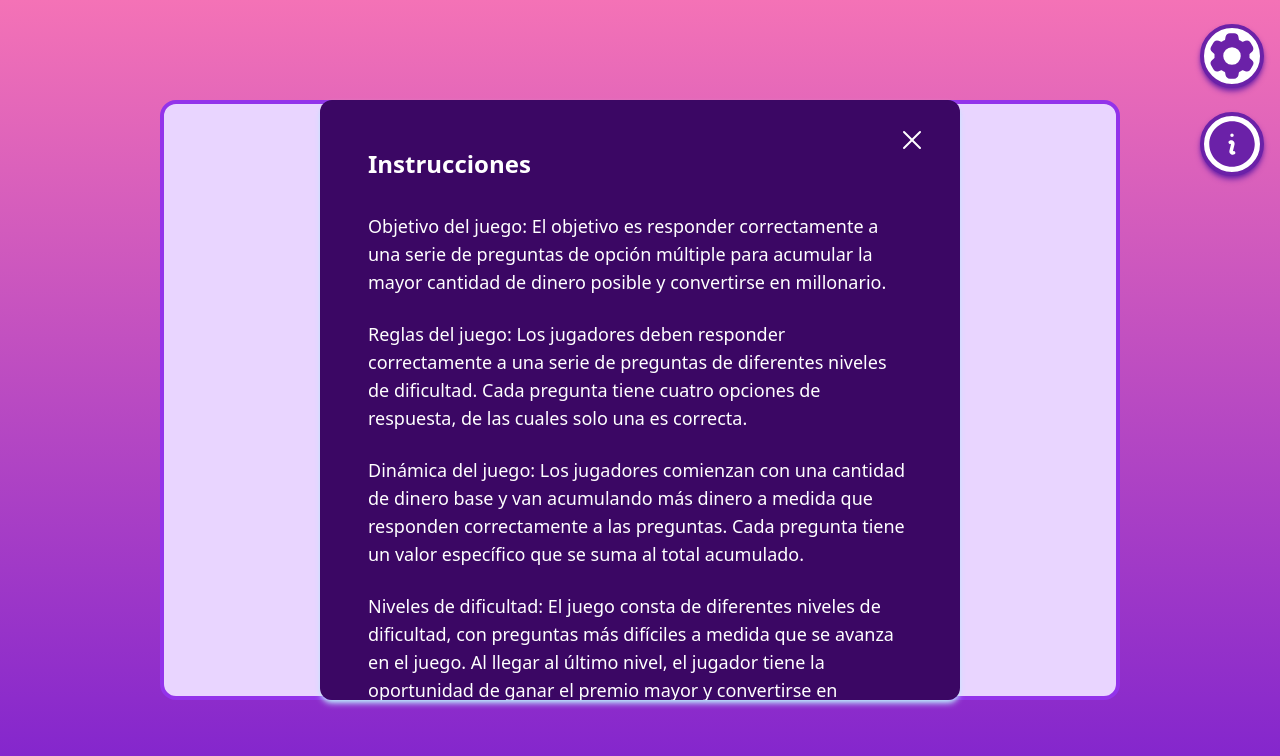
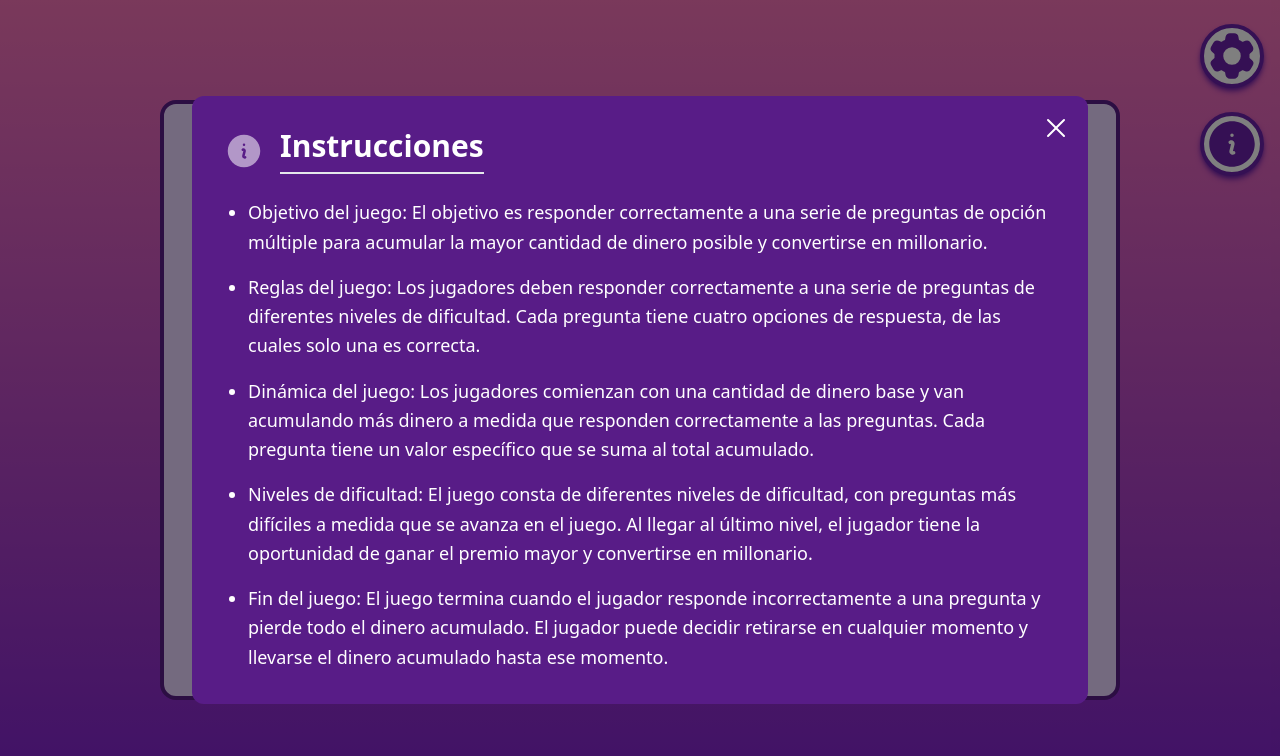
Before and after one commit to VedGarcia/RetoTrivia, a React (Vite) app: page /level-up in a window 1280 px wide. Both pictures are taken after a click on the icon 1232 px from the left and 144 px from the top of the page. Shown: the top 756 px of the page. Built offline with nearby package versions, Linux system fonts and the light colour scheme.

Commit message:
Rediseño e inclusion de animaciones
Se añadio nuevas animaciones y se rediseño el menu de instrucciones y ajusto la paleta de colores de los emojis

```diff
--- a/src/components/Button/index.jsx
+++ b/src/components/Button/index.jsx
@@ -1,6 +1,6 @@
 const Botton = ({ children }) => {
   return (
-    <button className="w-80 content-center text-2xl font-bold uppercase text-violet-950 hover:text-white hover:bg-violet-500 border-solid border-4 bg-white rounded-full px-4 py-1 m-2">
+    <button className="w-80 text-center text-2xl font-bold uppercase text-violet-950 hover:text-white hover:bg-violet-600 border-solid border-4 border-violet-950 bg-white rounded-full px-4 py-2 m-2 transition-transform  hover:scale-105 hover:shadow-lg hover:border-violet-500 focus:outline-none focus:ring-2 focus:ring-violet-300 focus:ring-opacity-50">
       {children}
     </button>
   );
--- a/src/components/Information/index.jsx
+++ b/src/components/Information/index.jsx
@@ -1,6 +1,6 @@
-import { XMarkIcon } from "@heroicons/react/24/solid";
+import { InformationCircleIcon, XMarkIcon } from "@heroicons/react/24/solid";
 
-const Information = ({state, setState}) => {
+const Information = ({ state, setState }) => {
   const info = [
     "Objetivo del juego: El objetivo es responder correctamente a una serie de preguntas de opción múltiple para acumular la mayor cantidad de dinero posible y convertirse en millonario.",
     "Reglas del juego: Los jugadores deben responder correctamente a una serie de preguntas de diferentes niveles de dificultad. Cada pregunta tiene cuatro opciones de respuesta, de las cuales solo una es correcta.",
@@ -8,23 +8,32 @@ const Information = ({state, setState}) => {
     "Niveles de dificultad: El juego consta de diferentes niveles de dificultad, con preguntas más difíciles a medida que se avanza en el juego. Al llegar al último nivel, el jugador tiene la oportunidad de ganar el premio mayor y convertirse en millonario.",
     "Fin del juego: El juego termina cuando el jugador responde incorrectamente a una pregunta y pierde todo el dinero acumulado. El jugador puede decidir retirarse en cualquier momento y llevarse el dinero acumulado hasta ese momento.",
   ];
+
+  if (!state) return null;
+
   return (
-    <>
-    { state &&
-    <div className="w-2/4 h-3/4 overflow-hidden rounded-xl absolute  grid place-content-center shadow-md shadow-sky-200">
-      <div className="w-full h-full bg-purple-950 scroll-p-4 text-white p-12 overflow-y-scroll">
-        <XMarkIcon onClick={()=> setState(!state)} className="w-8 h-8 absolute top-6 right-8 cursor-pointer" />
-        <h2 className="font-bold select-none text-2xl mb-8">Instrucciones</h2>
-        <ul>
-          {info.map((i, index) => (
-            <li className="select-none text-lg mb-6" key={index}>
-              {i}
-            </li>
-          ))}
-        </ul>
+    <div className="fixed inset-0 flex items-center justify-center bg-black bg-opacity-50 z-50">
+      <div className="w-11/12 max-w-4xl bg-gradient-to-br from-purple-900 to-purple-900 text-white rounded-xl relative animate-modal-enter">
+        <XMarkIcon
+          onClick={() => setState(false)}
+          className="w-8 h-8 absolute top-4 right-4 cursor-pointer text-white duration-300"
+        />
+        <div className="p-8 max-h-[80vh] overflow-y-auto">
+          <div className="flex items-center mb-6">
+            <InformationCircleIcon className="w-10 h-10 text-white mr-4 animate-pulse"/>
+            <h2 className="font-bold text-3xl border-b-2 pb-2">Instrucciones</h2>
+          </div>
+          <ul className="list-disc pl-6 space-y-4">
+            {info.map((i, index) => (
+              <li className="text-lg leading-relaxed" key={index}>
+                {i}
+              </li>
+            ))}
+          </ul>
+        </div>
       </div>
-    </div>}
-    </>
+    </div>
   );
 };
+
 export default Information;
--- a/src/components/Layout/index.jsx
+++ b/src/components/Layout/index.jsx
@@ -9,11 +9,11 @@ const Layout = ({ children }) => {
   const [showInformation, setShowInformation] = useState(false);
   return (
     <>
-      <section className="w-screen h-screen flex flex-col items-center justify-center bg-gradient-to-b from-pink-400 to-purple-700">
+      <section className="w-screen h-screen flex flex-col items-center justify-center bg-gradient-to-b from-pink-400 to-purple-700 ">
         <Information state={showInformation} setState={setShowInformation} />
         <div className="absolute top-6 right-4 flex flex-col gap-6">
-          <Cog6ToothIcon className="w-16 h-16 text-purple-800 bg-white rounded-full shadow-purple-800 border-4 border-purple-800 shadow-md cursor-pointer hover:bg-indigo-200" />
-          <InformationCircleIcon onClick={()=> setShowInformation(!showInformation)} className="w-16 h-16 text-purple-800 bg-white rounded-full shadow-purple-800 border-4 border-purple-800 shadow-md cursor-pointer hover:bg-indigo-200" />
+          <Cog6ToothIcon className="w-16 h-16 text-purple-800 bg-white rounded-full shadow-purple-800 border-4 border-purple-800 shadow-md cursor-pointer hover:bg-indigo-200 transition-transform hover:scale-105  " />
+          <InformationCircleIcon onClick={()=> setShowInformation(!showInformation)} className="w-16 h-16 text-purple-800 bg-white rounded-full shadow-purple-800 border-4 border-purple-800 shadow-md cursor-pointer hover:bg-indigo-200 transition-transform hover:scale-105" />
         </div>
         {children}
       </section>
--- a/src/components/SelectButton/index.jsx
+++ b/src/components/SelectButton/index.jsx
@@ -16,7 +16,7 @@ const SelectButton = ({ idResponse, children, correctResponse }) => {
             ? () => setCurrentQuestion((prev)=>prev + 1)
             : () => setCurrentQuestion(((prev)=>prev = 1))
         }
-        className="hover:bg-purple-200 w-full h-18 border-4 border-purple-900 hover:shadow-xl hover:shadow-violet-500 rounded-full grid place-content-center bg-purple-100 p-4 text-3xl font-medium text-purple-900"
+        className="w-full h-18 border-4 border-purple-900 hover:shadow-xl hover: rounded-full grid place-content-center hover:bg-violet-200 bg-purple-100 p-4 text-3xl font-medium text-purple-900 transition-transform hover:scale-105"
       >
         {children}
       </Link>
--- a/src/pages/GameOver/index.jsx
+++ b/src/pages/GameOver/index.jsx
@@ -5,10 +5,10 @@ import Layout from "../../components/Layout";
 const GameOver = () => {
   return (
     <Layout>
-      <div className="w-3/4 h-3/4 grid gap-6 place-content-center rounded-2xl text-center bg-purple-200 border-4 border-purple-600 ">
+      <div className="w-3/4 h-3/4 grid gap-6 place-content-center rounded-2xl text-center bg-purple-200 border-4 border-purple-9+00 ">
         <div className="flex m-auto gap-10">
           <p className="text-purple-800 text-6xl mt-12 font-bold">Oh no...</p>
-          <FaceFrownIcon className="w-32 h-32 text-yellow-500 bg-purple-800 rounded-full" />
+          <FaceFrownIcon className="w-32 h-32 text-purple-100 bg-purple-800 rounded-full" />
         </div>
         <p className="text-indigo-800 text-4xl font-semibold">
           ¡¡Puedes intentarlo de nuevo!!
@@ -17,7 +17,7 @@ const GameOver = () => {
           ¡Tu puedes! No te rindas...
         </p>
         <Link
-          className="hover:bg-purple-800 w-2/4 h-12 border-4 m-auto border-purple-900 hover:shadow-xl hover:shadow-violet-500 rounded-full grid place-content-center p-4 text-3xl font-medium text-purple-900 hover:text-white"
+          className="hover:bg-purple-800 w-2/4 h-12 border-4 m-auto border-purple-900 hover:shadow-xl hover:shadow-violet-500 rounded-full grid place-content-center p-4 text-3xl font-medium text-purple-900 hover:text-white transition-transform hover:scale-110"
           to={"/"}
         >
           <ArrowPathIcon className="w-8 h-8" />
--- a/src/pages/LevelUp/index.jsx
+++ b/src/pages/LevelUp/index.jsx
@@ -5,23 +5,26 @@ import Layout from "../../components/Layout";
 const LevelUp = () => {
   return (
     <Layout>
-      <div className="w-3/4 h-3/4 p-8 grid gap-6 place-content-center rounded-2xl bg-purple-200 border-4 border-purple-600 ">
+      <div className="w-3/4 h-3/4 p-8 grid gap-6 place-content-center rounded-2xl bg-purple-200 border-4 border-purple-900">
         <div className="flex m-auto">
-          <SparklesIcon className="w-20 h-20 text-yellow-600" />
+          <SparklesIcon className="w-20 h-20 text-yellow-400 animate-pulse" />
           <p className="text-purple-800 text-5xl font-bold text-center">
             ¡¡Correcto!!
           </p>
-          <SparklesIcon className="w-20 h-20 text-yellow-600" />
+          <SparklesIcon className="w-20 h-20 text-yellow-400 animate-pulse" />
         </div>
-        <FaceSmileIcon className="text-yellow-600 w-36 h-36  bg-purple-800 rounded-full m-auto" />
+        <FaceSmileIcon className="text-purple-100 w-36 h-36 bg-purple-800 rounded-full m-auto" />
         <p className="text-4xl text-center font-semibold text-indigo-800">
           Haz respondido de manera correcta
         </p>
         <p className="text-3xl text-center font-semibold text-indigo-800">
           Nivel superado
         </p>
-        <Link to={"/question"} className="hover:bg-purple-800 w-3/4 h-16 border-4 m-auto text-center border-purple-900 hover:shadow-xl hover:shadow-violet-500 rounded-full grid place-content-center p-4 text-3xl font-medium text-purple-900 hover:text-white">
-          Siquiente pregunta
+        <Link
+          to={"/question"}
+          className="hover:bg-purple-800 w-3/4 h-16 border-4 m-auto text-center border-purple-900 hover:shadow-xl hover:shadow-violet-500 rounded-full grid place-content-center p-4 text-3xl font-medium text-purple-900 hover:text-white transition-transform hover:scale-105"
+        >
+          Siguiente pregunta
         </Link>
       </div>
     </Layout>
--- a/src/pages/home/index.jsx
+++ b/src/pages/home/index.jsx
@@ -8,13 +8,13 @@ const Home = () => {
     <Layout>
       <Logo width={"2/4"} />
       <Link
-        className="w-80 text-center text-2xl font-bold uppercase text-violet-950 hover:text-white hover:bg-violet-500 border-solid border-4 bg-white rounded-full px-4 py-1 m-2"
+        className="w-80 text-center text-2xl font-bold uppercase text-violet-950 hover:text-white hover:bg-violet-900 border-solid border-4 border-violet-950 bg-white rounded-full px-4 py-2 m-2 transition-transform  hover:scale-105 hover:shadow-lg hover:border-violet-800 focus:outline-none focus:ring-2"
         to="/question"
       >
         Primaria
       </Link>
       <Link
-        className="w-80 text-center text-2xl font-bold uppercase text-violet-950 hover:text-white hover:bg-violet-500 border-solid border-4 bg-white rounded-full px-4 py-1 m-2"
+        className="w-80 text-center text-2xl font-bold uppercase text-violet-950 hover:text-white hover:bg-violet-900 border-solid border-4 border-violet-950 bg-white rounded-full px-4 py-2 m-2 transition-transform  hover:scale-105 hover:shadow-lg hover:border-violet-800 focus:outline-none focus:ring-2 "
         to="/question"
       >
         Media
--- a/tailwind.config.js
+++ b/tailwind.config.js
@@ -11,6 +11,8 @@ export default {
         '2h-screen': '200vh'
       }
     },
+
+
   },
   plugins: [],
 }
```
